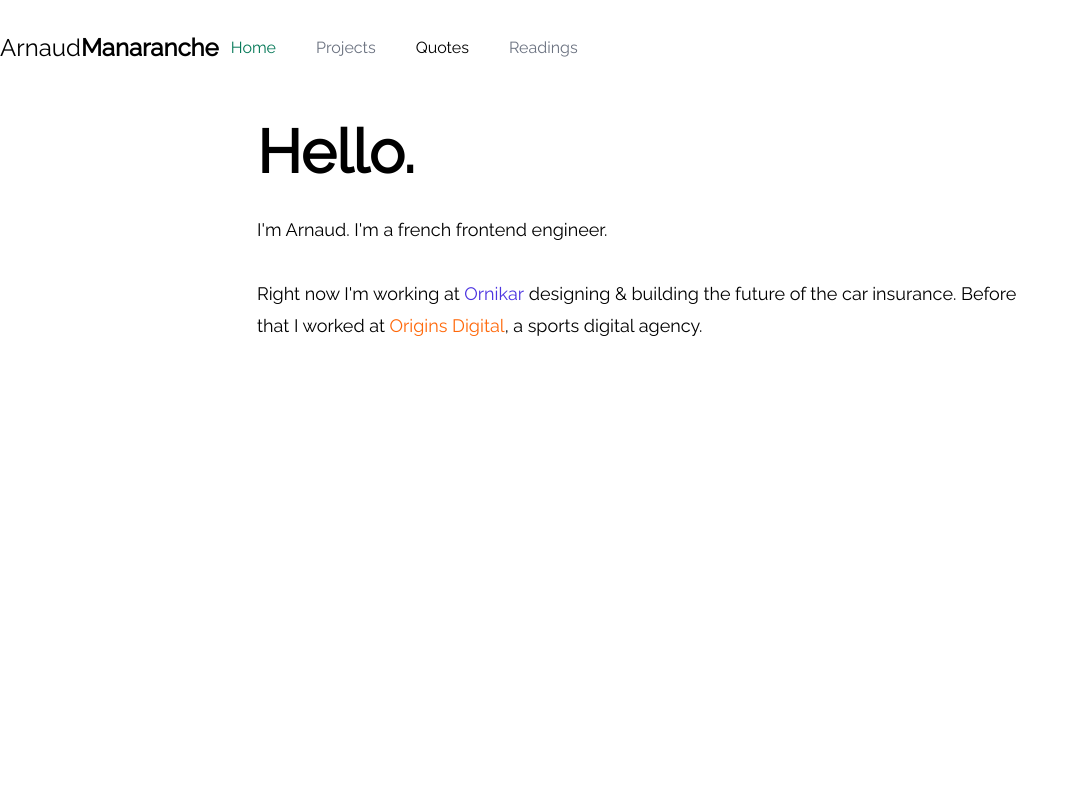
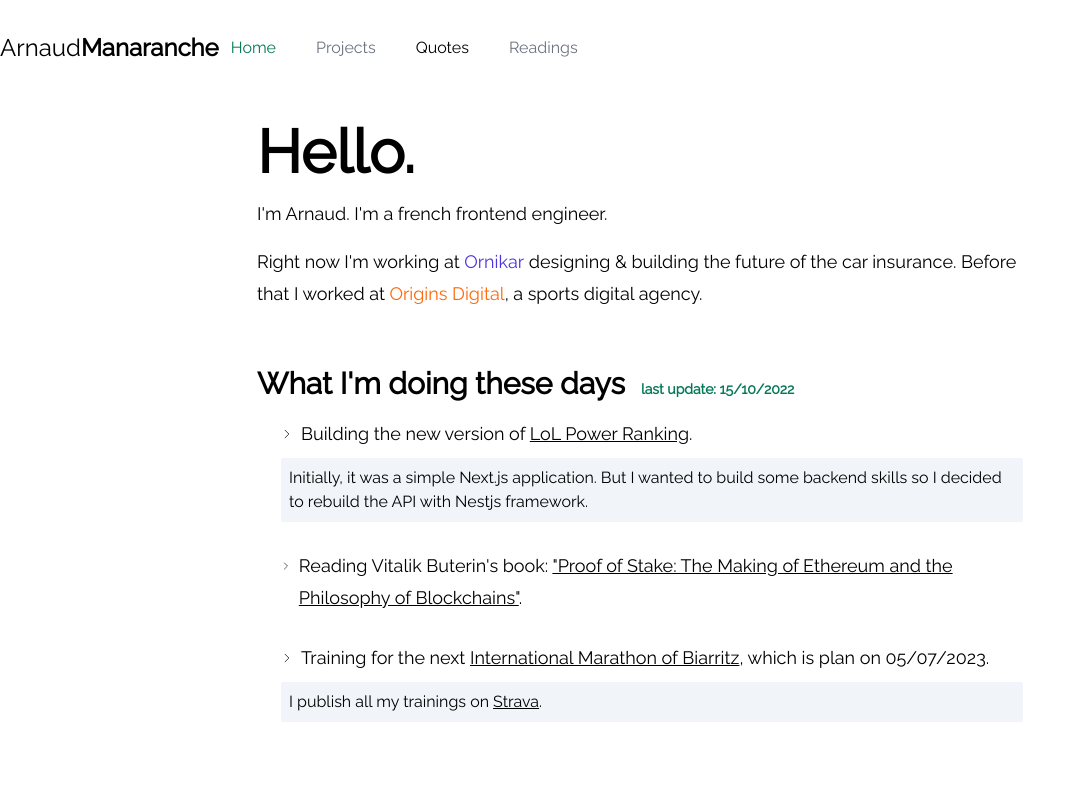
Before and after one commit to arnaudmanaranche/enaut.dev, a Next.js app: page / in a window 1280 px wide. Shown: the top 800 px of the page, without its empty margins (0-1086 px from the left). Built offline with nearby package versions, Linux system fonts and the light colour scheme; no server answers.

Commit message:
feat: add NowSection on homepage (#67)

```diff
--- /dev/null
+++ b/src/components/NowBlock.tsx
@@ -0,0 +1,26 @@
+import { ChevronRightIcon } from '@heroicons/react/24/outline'
+import type { ReactElement, ReactNode } from 'react'
+
+interface NowBlockProps {
+  children: ReactNode
+}
+
+export const NowBlock = ({ children }: NowBlockProps): ReactElement => {
+  return <div className="flex flex-col">{children}</div>
+}
+
+const Title = ({ children }: { children: ReactNode }) => (
+  <div className="flex items-baseline">
+    <ChevronRightIcon height={12} width={12} className="mr-2" />
+    <div>{children}</div>
+  </div>
+)
+
+const Description = ({ children }: { children: ReactNode }) => (
+  <div className="bg-slate-100 rounded-sm p-2 mt-2 text-base flex">
+    <div>{children}</div>
+  </div>
+)
+
+NowBlock.Title = Title
+NowBlock.Description = Description
--- a/src/components/index.ts
+++ b/src/components/index.ts
@@ -1,5 +1,6 @@
 export * from './Button'
 export * from './ContactMe'
+export * from './NowBlock'
 export * from './NowPlaying'
 export * from './PageWrapper'
 export * from './Quote'
--- a/src/pages/index.tsx
+++ b/src/pages/index.tsx
@@ -1,13 +1,14 @@
 import type { NextPage } from 'next'
 import Link from 'next/link'
 
-const Home: NextPage = () => {
-  return (
+import { NowBlock } from '@/components'
+
+const Home: NextPage = () => (
   <div className="text-lg leading-8">
     <h1 className="text-6xl font-bold">Hello.</h1>
-      <br />
-      <p>I&apos;m Arnaud. I&apos;m a french frontend engineer.</p>
-      <br />
+    <p className="my-4">
+      I&apos;m Arnaud. I&apos;m a french frontend engineer.
+    </p>
     <p>
       Right now I&apos;m working at&nbsp;
       <Link href="https://ornikar.com/">
@@ -19,8 +20,8 @@ const Home: NextPage = () => {
           Ornikar
         </a>
       </Link>
-        &nbsp;designing & building the future of the car insurance. Before that
-        I worked at{' '}
+      &nbsp;designing & building the future of the car insurance. Before that I
+      worked at{' '}
       <Link href="https://www.origins-digital.com/">
         <a
           target="_blank"
@@ -32,8 +33,89 @@ const Home: NextPage = () => {
       </Link>
       , a sports digital agency.
     </p>
+    <section className="mt-14">
+      <h2 className="text-3xl font-bold mb-4 flex flex-col md:flex-row items-start md:items-baseline">
+        What I&apos;m doing these days
+        <span className="text-sm md:ml-4 text-primary mt-2 md:mt-0">
+          last update: 15/10/2022
+        </span>
+      </h2>
+      <div className="md:ml-6 space-y-7" role="list">
+        <NowBlock>
+          <NowBlock.Title>
+            <>
+              Building the new version of{` `}
+              <a
+                href="https://lol-power-ranking.app/"
+                target="_blank"
+                rel="noreferrer noopener"
+                className="underline"
+              >
+                LoL Power Ranking
+              </a>
+              .
+            </>
+          </NowBlock.Title>
+          <NowBlock.Description>
+            Initially, it was a simple Next.js application. But I wanted to
+            build some backend skills so I decided to rebuild the API with
+            Nestjs framework.
+          </NowBlock.Description>
+        </NowBlock>
+        <NowBlock>
+          <NowBlock.Title>
+            <>
+              Reading Vitalik Buterin&apos;s book:{` `}
+              <a
+                href="https://proofofstake.gitcoin.co/"
+                target="_blank"
+                rel="noreferrer noopener"
+                className="underline"
+              >
+                &quot;Proof of Stake: The Making of Ethereum and the Philosophy
+                of Blockchains&quot;
+              </a>
+              .
+            </>
+          </NowBlock.Title>
+        </NowBlock>
+        <NowBlock>
+          <NowBlock.Title>
+            <>
+              Training for the next{` `}
+              <a
+                href="https://www.marathonbiarritz.com/"
+                target="_blank"
+                rel="noreferrer noopener"
+                className="underline"
+              >
+                International Marathon of Biarritz
+              </a>
+              ,{` `}
+              which is plan on 05/07/2023.
+            </>
+          </NowBlock.Title>
+          <NowBlock.Description>
+            <>
+              <p>
+                I publish all my trainings on{' '}
+                <a
+                  href="https://www.strava.com/athletes/103494464"
+                  target="_blank"
+                  rel="noreferrer noopener"
+                  className="underline"
+                >
+                  {` `}
+                  Strava
+                </a>
+                .
+              </p>
+            </>
+          </NowBlock.Description>
+        </NowBlock>
+      </div>
+    </section>
   </div>
 )
-}
 
 export default Home
```
Lines whose indentation alone changed are shown as unchanged.
